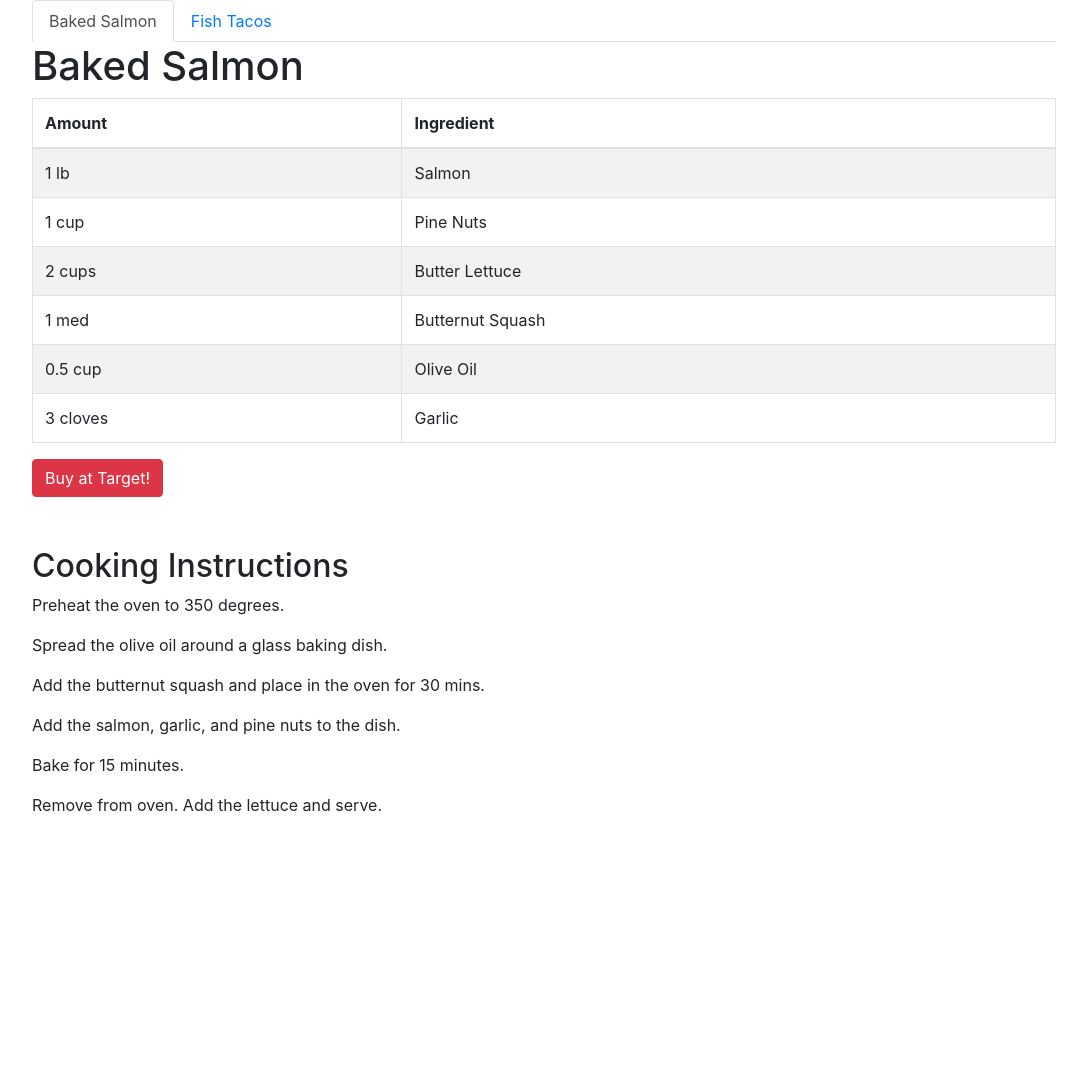
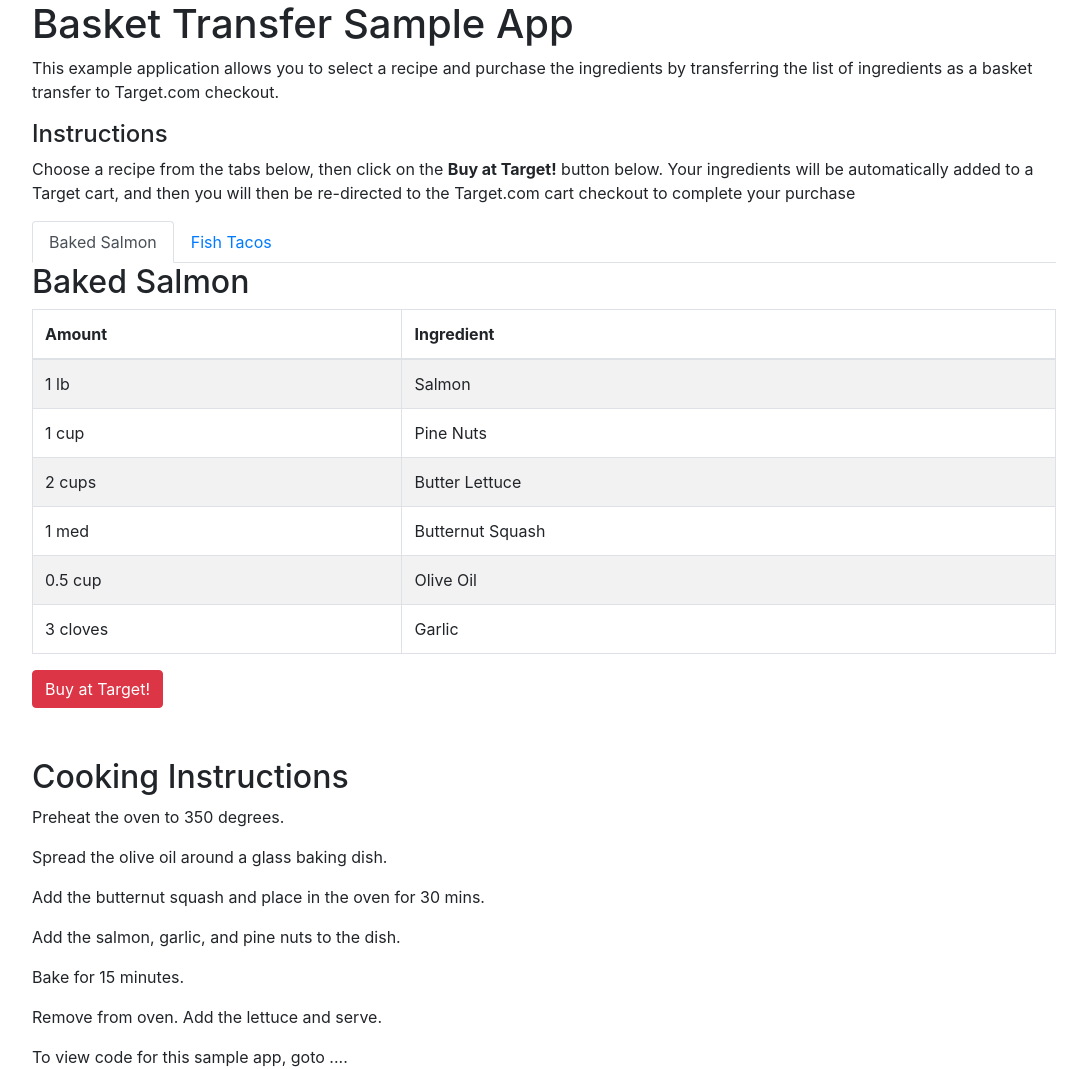
Before and after one commit to target/cartster, a React (Create React App) app: page / in a window 1280 px wide. Shown: the whole page, without its empty margins (96-1183 px from the left). Before the commit the page ends 833 px from the top, so only its background shows below. Built offline with nearby package versions, Linux system fonts and the light colour scheme.

Commit message:
added a title and instructions

```diff
--- a/src/components/Menu.js
+++ b/src/components/Menu.js
@@ -6,6 +6,18 @@
 function Menu({ recipes }) {
     return (
         <div style={{width: "80%", marginLeft: "10%"}}>
+            <div>
+                <h1>Basket Transfer Sample App</h1>
+                <p>
+                    This example application allows you to select a recipe and purchase the ingredients by transferring
+                    the list of ingredients as a basket transfer to Target.com checkout.
+                </p>
+                <h4>Instructions</h4>
+                <p>
+                    Choose a recipe from the tabs below, then click on the <b>Buy at Target!</b> button below.  Your ingredients will
+                    be automatically added to a Target cart, and then you will then be re-directed to the Target.com cart checkout to complete your purchase
+                </p>
+            </div>
             <div className="recipes">
                 <Tabs defaultActiveKey={recipes[0].name}>
                 {recipes.map((recipe, i) => (
@@ -15,6 +27,9 @@
                 ))}
                 </Tabs>
             </div>
+            <div>
+                To view code for this sample app, goto ....
+            </div>
         </div>
     );
 }
--- a/src/components/Recipe.js
+++ b/src/components/Recipe.js
@@ -5,7 +5,7 @@
 function Recipe({ name, ingredients, steps }) {
     return (
         <section id={name.toLowerCase().replace(/ /g, "-")}>
-            <h1>{name}</h1>
+            <h2>{name}</h2>
             <IngredientsList list={ingredients} />
             <Instructions title="Cooking Instructions" steps={steps} />
         </section>
```
